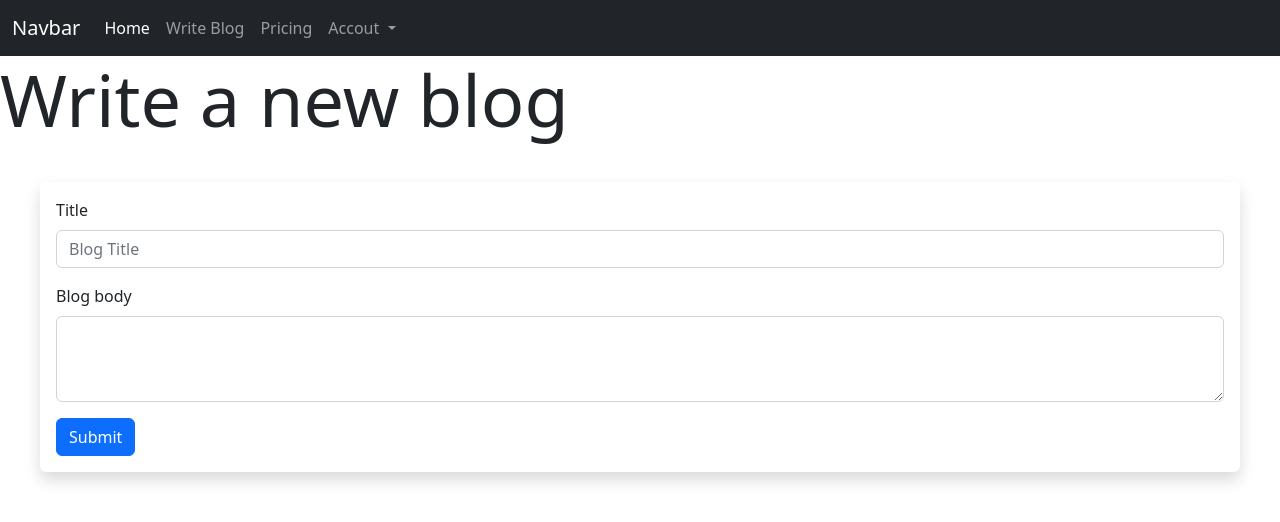
After one commit to BoonyanitMatEdu/blogdb, a Flask app: page /write-blog/ in a window 1280 px wide. The commit adds this page. Shown: the top 522 px of the page. Run offline with Flask 3, Linux system fonts and the light colour scheme; the visitor is signed in with stand-in values (Sample User, id 1); some libraries are stand-ins or nearby versions.

Commit message:
Adding Write Blog

```diff
--- a/app.py
+++ b/app.py
@@ -101,6 +101,26 @@ def login():
 
 @app.route('/write-blog/', methods=['GET', 'POST'])
 def write_blog():
+    try:
+        username = session['username']
+    except:
+        flash('Please sign in first', 'danger')
+        return redirect('/login')
+    if request.method == 'POST':
+        blogpost = request.form
+        title = blogpost['title']
+        body = blogpost['body']
+        cur = mysql.connection.cursor()
+        queryStatement = (
+            f"INSERT INTO blog(title, body, username) "
+            f"VALUES('{title}','{body}','{username}')"
+        )
+        print(queryStatement)
+        cur.execute(queryStatement)
+        mysql.connection.commit()
+        cur.close()
+        flash("Successfully posted", 'success')
+        return redirect('/')
     return render_template('write-blog.html')
 
 @app.route('/my-blogs/')
--- a/templates/navbar.html
+++ b/templates/navbar.html
@@ -7,10 +7,10 @@
       <div class="collapse navbar-collapse" id="navbarNavDropdown">
         <ul class="navbar-nav">
           <li class="nav-item">
-            <a class="nav-link active" aria-current="page" href="#">Home</a>
+            <a class="nav-link active" aria-current="page" href="{{ url_for('index') }}">Home</a>
           </li>
           <li class="nav-item">
-            <a class="nav-link" href="#">Features</a>
+            <a class="nav-link" href="{{ url_for('write_blog') }}">Write Blog</a>
           </li>
           <li class="nav-item">
             <a class="nav-link" href="#">Pricing</a>
--- /dev/null
+++ b/templates/write-blog.html
@@ -0,0 +1,20 @@
+{% extends 'base.html' %}
+{% block content %}
+<div class="display-2">
+    Write a new blog
+</div>
+<div class="shadow p-3 mb-5 bg-body rounded" style="margin: 40px 40px 40px 40px;">
+<form method="POST">
+    <div class="mb-3">
+    <label for="exampleFormControlInput1" class="form-label">Title</label>
+    <input type="text" class="form-control" id="title" name="title" placeholder="Blog Title">
+    </div>
+    <div class="mb-3">
+    <label for="exampleFormControlTextarea1" class="form-label">Blog body</label>
+    <textarea class="form-control" id="body" name="body" rows="3"></textarea>
+    </div>
+    <button type="submit" class="btn btn-primary">Submit</button>
+</form>
+</div>
+
+{% endblock %}
```
